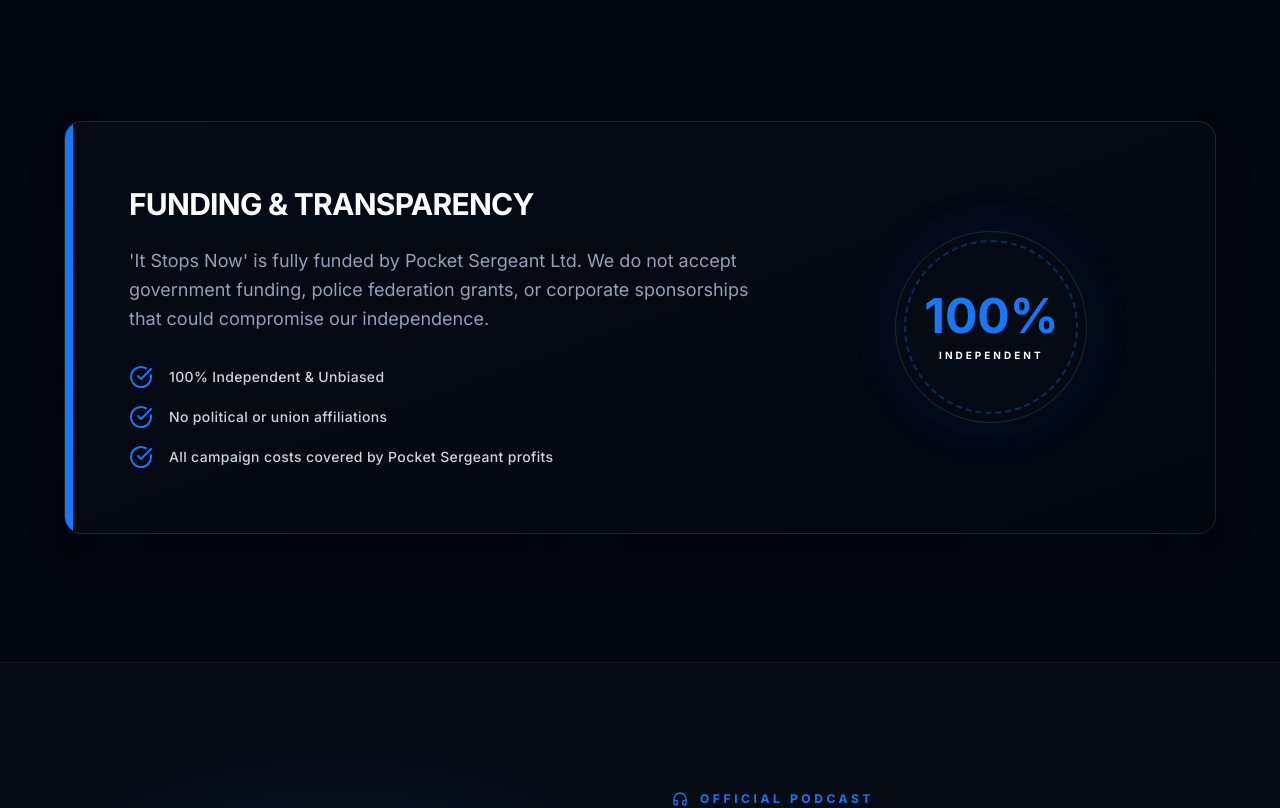
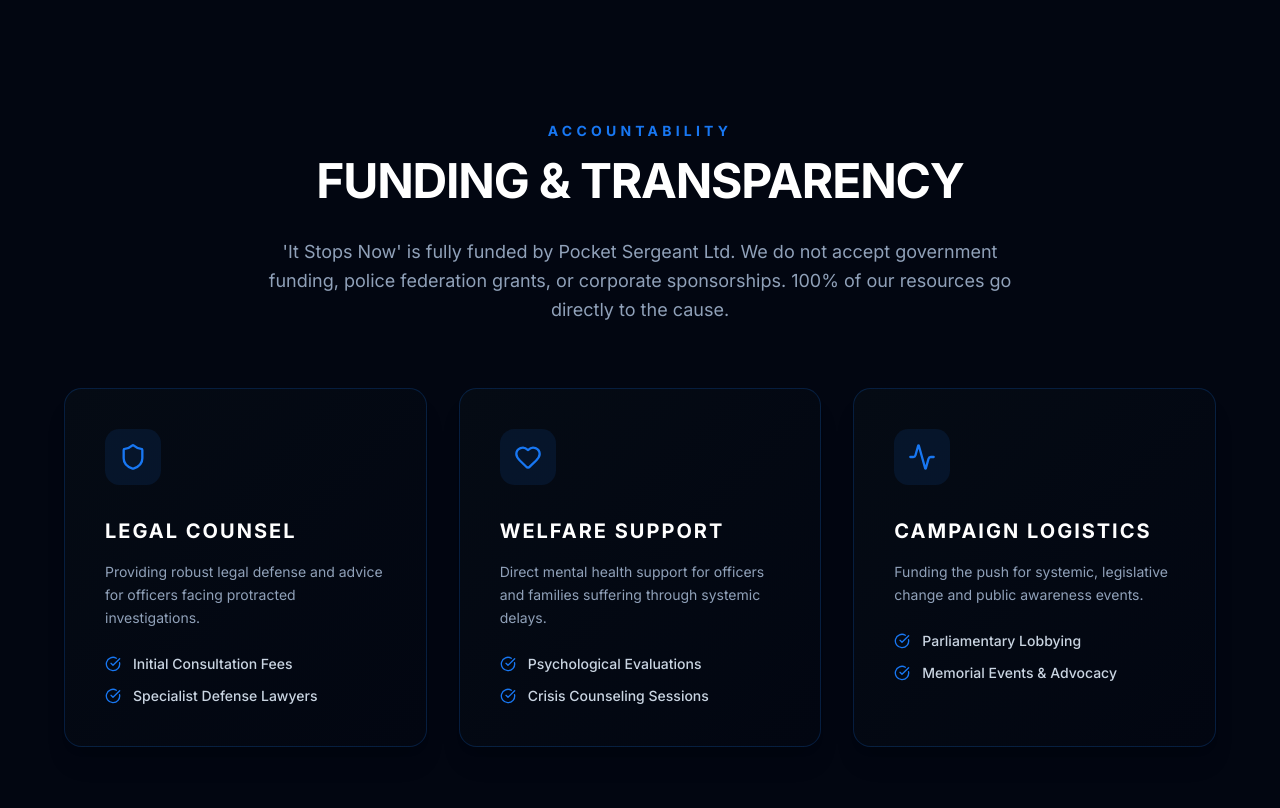
Before and after one commit to inx-nishits/itstopsnow, a Next.js app: page /about in a window 1280 px wide. Shown: the part 2240-3048 px from the top of the page. Built offline with nearby package versions, Linux system fonts and the light colour scheme.

Commit message:
UI up for demo

```diff
--- a/src/app/about/page.tsx
+++ b/src/app/about/page.tsx
@@ -179,34 +179,67 @@
       {/* 5. FUNDING TRANSPARENCY */}
       <section className="py-32 bg-[#020611] border-t border-white/5 relative">
         <div className="w-full px-6 lg:px-16 mx-auto max-w-[1600px]">
-          <div className="bg-gradient-to-br from-[#050B14] to-[#020611] border border-white/10 rounded-3xl shadow-2xl p-10 md:p-16 flex flex-col md:flex-row gap-16 items-center relative overflow-hidden">
-            <div className="absolute left-0 top-0 bottom-0 w-2 bg-[#1877F2]" />
-            <div className="md:w-2/3 relative z-10">
-              <h2 className="font-sans text-3xl font-bold uppercase tracking-tight text-white mb-6">FUNDING & TRANSPARENCY</h2>
-              <p className="text-slate-400 mb-8 text-lg leading-relaxed">
-                'It Stops Now' is fully funded by Pocket Sergeant Ltd. We do not accept government funding, police federation grants, or corporate sponsorships that could compromise our independence.
-              </p>
-              <ul className="space-y-4">
-                <li className="flex items-center gap-4 text-sm text-slate-300 font-medium tracking-wide">
-                  <CheckCircle className="w-6 h-6 text-[#1877F2] shrink-0" /> 100% Independent & Unbiased
+          <div className="text-center max-w-3xl mx-auto mb-16">
+            <h2 className="text-sm font-bold uppercase tracking-[0.3em] text-[#1877F2] mb-4">Accountability</h2>
+            <h2 className="font-sans text-3xl md:text-5xl font-bold uppercase tracking-tight mb-8">FUNDING & TRANSPARENCY</h2>
+            <p className="text-slate-400 text-lg leading-relaxed">
+              'It Stops Now' is fully funded by Pocket Sergeant Ltd. We do not accept government funding, police federation grants, or corporate sponsorships. 100% of our resources go directly to the cause.
+            </p>
+          </div>
+
+          <div className="grid grid-cols-1 md:grid-cols-3 gap-8">
+
+            {/* Card 1 */}
+            <div className="bg-gradient-to-br from-[#050B14] to-[#020611] border border-[#1877F2]/20 rounded-3xl p-10 hover:border-[#1877F2]/50 transition-all duration-500 shadow-xl group">
+              <div className="w-14 h-14 bg-[#1877F2]/10 rounded-2xl flex items-center justify-center mb-8 group-hover:scale-110 transition-transform">
+                <Shield className="w-7 h-7 text-[#1877F2]" />
+              </div>
+              <h3 className="font-bold text-xl uppercase tracking-widest mb-4 text-white">Legal Counsel</h3>
+              <p className="text-slate-400 text-sm leading-relaxed mb-6">Providing robust legal defense and advice for officers facing protracted investigations.</p>
+              <ul className="space-y-3">
+                <li className="flex items-start gap-3 text-sm text-slate-300 font-medium">
+                  <CheckCircle className="w-4 h-4 text-[#1877F2] mt-0.5" /> Initial Consultation Fees
                 </li>
-                <li className="flex items-center gap-4 text-sm text-slate-300 font-medium tracking-wide">
-                  <CheckCircle className="w-6 h-6 text-[#1877F2] shrink-0" /> No political or union affiliations
-                </li>
-                <li className="flex items-center gap-4 text-sm text-slate-300 font-medium tracking-wide">
-                  <CheckCircle className="w-6 h-6 text-[#1877F2] shrink-0" /> All campaign costs covered by Pocket Sergeant profits
+                <li className="flex items-start gap-3 text-sm text-slate-300 font-medium">
+                  <CheckCircle className="w-4 h-4 text-[#1877F2] mt-0.5" /> Specialist Defense Lawyers
                 </li>
               </ul>
             </div>
-            <div className="md:w-1/3 flex justify-center relative z-10">
-              <div className="w-48 h-48 bg-[#050B14] rounded-full border border-white/10 flex items-center justify-center shadow-[0_0_50px_rgba(24,119,242,0.1)] relative">
-                <div className="absolute inset-2 border-2 border-dashed border-[#1877F2]/30 rounded-full" />
-                <div className="text-center">
-                  <div className="text-5xl font-bold text-[#1877F2] font-sans mb-2">100%</div>
-                  <div className="text-[10px] font-bold uppercase text-white tracking-[0.3em]">Independent</div>
-                </div>
+
+            {/* Card 2 */}
+            <div className="bg-gradient-to-br from-[#050B14] to-[#020611] border border-[#1877F2]/20 rounded-3xl p-10 hover:border-[#1877F2]/50 transition-all duration-500 shadow-xl group">
+              <div className="w-14 h-14 bg-[#1877F2]/10 rounded-2xl flex items-center justify-center mb-8 group-hover:scale-110 transition-transform">
+                <Heart className="w-7 h-7 text-[#1877F2]" />
               </div>
+              <h3 className="font-bold text-xl uppercase tracking-widest mb-4 text-white">Welfare Support</h3>
+              <p className="text-slate-400 text-sm leading-relaxed mb-6">Direct mental health support for officers and families suffering through systemic delays.</p>
+              <ul className="space-y-3">
+                <li className="flex items-start gap-3 text-sm text-slate-300 font-medium">
+                  <CheckCircle className="w-4 h-4 text-[#1877F2] mt-0.5" /> Psychological Evaluations
+                </li>
+                <li className="flex items-start gap-3 text-sm text-slate-300 font-medium">
+                  <CheckCircle className="w-4 h-4 text-[#1877F2] mt-0.5" /> Crisis Counseling Sessions
+                </li>
+              </ul>
             </div>
+
+            {/* Card 3 */}
+            <div className="bg-gradient-to-br from-[#050B14] to-[#020611] border border-[#1877F2]/20 rounded-3xl p-10 hover:border-[#1877F2]/50 transition-all duration-500 shadow-xl group">
+              <div className="w-14 h-14 bg-[#1877F2]/10 rounded-2xl flex items-center justify-center mb-8 group-hover:scale-110 transition-transform">
+                <Activity className="w-7 h-7 text-[#1877F2]" />
+              </div>
+              <h3 className="font-bold text-xl uppercase tracking-widest mb-4 text-white">Campaign Logistics</h3>
+              <p className="text-slate-400 text-sm leading-relaxed mb-6">Funding the push for systemic, legislative change and public awareness events.</p>
+              <ul className="space-y-3">
+                <li className="flex items-start gap-3 text-sm text-slate-300 font-medium">
+                  <CheckCircle className="w-4 h-4 text-[#1877F2] mt-0.5" /> Parliamentary Lobbying
+                </li>
+                <li className="flex items-start gap-3 text-sm text-slate-300 font-medium">
+                  <CheckCircle className="w-4 h-4 text-[#1877F2] mt-0.5" /> Memorial Events & Advocacy
+                </li>
+              </ul>
+            </div>
+
           </div>
         </div>
       </section>
@@ -278,7 +311,7 @@
           <div className="flex flex-wrap justify-center gap-6">
             <Link href="/take-action">
               <Button className="bg-[#1877F2] text-white hover:bg-blue-600 font-bold uppercase tracking-widest text-xs px-12 py-7 rounded-full shadow-[0_0_30px_rgba(24,119,242,0.3)] transition-all hover:scale-105">
-                Take Action Today
+                Get Involved Today
               </Button>
             </Link>
             <Link href="https://pocketsergeant.co.uk" target="_blank">
--- a/src/app/news/[slug]/page.tsx
+++ b/src/app/news/[slug]/page.tsx
@@ -1,7 +1,7 @@
 "use client";
 
 import { motion } from "framer-motion";
-import { Search, Filter, Calendar, Share2, ArrowRight, BookOpen, Clock, Tag, ExternalLink } from "lucide-react";
+import { Search, Filter, Calendar, Share2, ArrowRight, BookOpen, Clock, Tag, ExternalLink, ChevronRight } from "lucide-react";
 import Link from "next/link";
 import { Button } from "@/components/ui/button";
 import { FileText } from "lucide-react";
@@ -139,7 +139,7 @@
               <div className="bg-gradient-to-br from-[#1877F2]/20 to-[#050B14] border border-[#1877F2]/30 rounded-3xl p-8 text-white shadow-2xl relative overflow-hidden">
                 <div className="absolute top-0 right-0 h-full w-full bg-[url('https://images.unsplash.com/photo-1541872511475-cb56767676f6?auto=format&fit=crop&q=80&w=600')] bg-cover opacity-10 mask-image-to-r pointer-events-none" />
                 <div className="relative z-10">
-                  <h4 className="font-sans text-2xl font-bold uppercase tracking-tight mb-4 text-white">TAKE ACTION TODAY</h4>
+                  <h4 className="font-sans text-2xl font-bold uppercase tracking-tight mb-4 text-white">GET INVOLVED TODAY</h4>
                   <p className="text-slate-300 text-sm mb-8 leading-relaxed">
                     Help us enforce a 12-month time limit on investigations. Contact your local MP in less than 2 minutes using our template letter.
                   </p>
--- a/src/app/page.tsx
+++ b/src/app/page.tsx
@@ -1,7 +1,7 @@
 "use client";
 
 import Link from "next/link";
-import { Quote, Calendar, ArrowRight, Mail, Heart, Clock } from "lucide-react";
+import { Quote, Calendar, ArrowRight, Mail, Heart, Clock, AlertTriangle } from "lucide-react";
 import { Button } from "@/components/ui/button";
 import { motion, animate, useInView } from "framer-motion";
 import { useState, useEffect, useRef } from "react";
@@ -36,7 +36,7 @@
     <div className="flex flex-col min-h-screen bg-[#030712] text-white font-sans">
 
       {/* HERO SECTION */}
-      <section className="relative w-full min-h-[90vh] flex flex-col justify-center bg-[#050A14] pt-32 pb-48 lg:pt-40 lg:pb-56 border-b border-white/5">
+      <section className="relative w-full min-h-[100dvh] flex flex-col justify-center bg-[#050A14] pt-24 pb-16 lg:pt-32 lg:pb-16 border-b border-white/5 overflow-hidden">
 
         {/* Full-Screen Background Image */}
         <div className="absolute inset-0 z-0">
@@ -51,16 +51,16 @@
         </div>
 
         {/* Content Container */}
-        <div className="w-full px-6 lg:px-16 mx-auto relative z-10 flex flex-col lg:flex-row items-center lg:justify-between gap-12 max-w-[1600px]">
+        <div className="w-full px-6 lg:px-16 mx-auto relative z-10 flex flex-col lg:flex-row items-center lg:justify-between gap-12 max-w-[1600px] pb-12">
 
           {/* Left Content */}
           <div className="w-full lg:w-full max-w-[1200px] pt-20 lg:pt-0">
-            <h1 className="text-5xl md:text-7xl xl:text-8xl font-black leading-none mb-6 tracking-tighter uppercase drop-shadow-2xl py-2">
-              <span className="text-white">A SYSTEM </span>
-              <span className="text-transparent bg-clip-text bg-gradient-to-r from-[#1877F2] to-blue-400 pr-2 lg:pr-4">IN CRISIS</span>
+            <h1 className="text-7xl md:text-[6rem] xl:text-[9rem] font-black leading-[0.9] mb-8 tracking-tighter uppercase drop-shadow-2xl py-2">
+              <span className="text-white block">A SYSTEM</span>
+              <span className="text-transparent bg-clip-text bg-gradient-to-r from-[#1877F2] to-blue-400 block pr-4">IN CRISIS</span>
             </h1>
-            <h2 className="text-2xl md:text-3xl xl:text-4xl font-medium text-white mb-8 leading-tight tracking-tight drop-shadow-md">
-              Supporting the Men and<br />Women who Protect Us.
+            <h2 className="text-2xl md:text-3xl xl:text-4xl font-medium text-white mb-8 leading-tight tracking-tight drop-shadow-md max-w-4xl">
+              Supporting the Men and Women who Protect Us.
             </h2>
 
             <p className="text-base md:text-lg xl:text-xl text-slate-300 mb-10 font-normal leading-relaxed max-w-3xl drop-shadow">
@@ -90,6 +90,25 @@
              {/* We can add a conceptual graphic or abstract shapes here later */}
           </div>
 
+        </div>
+        {/* INFORMATION ALERT BOX (Pinned to bottom of Hero) */}
+        <div className="absolute bottom-0 left-0 w-full bg-[#1877F2] py-4 border-b border-white/10 z-20 shadow-[0_10px_30px_rgba(24,119,242,0.15)]">
+          <div className="w-full px-6 lg:px-16 mx-auto max-w-[1600px] flex flex-col md:flex-row items-center justify-between gap-4">
+            <div className="flex items-center gap-4">
+              <div className="bg-white/20 p-2 rounded-full">
+                <AlertTriangle className="w-5 h-5 text-white" />
+              </div>
+              <div>
+                <p className="text-white font-bold text-sm tracking-wide">URGENT ACTION REQUIRED</p>
+                <p className="text-white/80 text-xs font-medium">The Parliamentary Debate is scheduled for Nov 25th. Have you contacted your MP?</p>
+              </div>
+            </div>
+            <Link href="/take-action">
+              <Button className="bg-white text-[#1877F2] hover:bg-slate-100 font-bold px-6 py-2 rounded-full text-xs tracking-widest uppercase transition-all shadow-lg hover:shadow-xl hover:-translate-y-0.5">
+                Contact MP Now
+              </Button>
+            </Link>
+          </div>
         </div>
       </section>
 
@@ -367,6 +386,60 @@
         </div>
       </section>
 
+      {/* QUOTE CARDS SECTION (Supporting the Cinematic Quote) */}
+      <section className="bg-[#0a1224] py-16 border-b border-white/5 relative z-10">
+        <div className="w-full px-6 lg:px-16 mx-auto max-w-[1600px]">
+          <div className="grid grid-cols-1 md:grid-cols-3 gap-6">
+
+            {/* Quote Card 1 */}
+            <div className="bg-[#050A14] border border-[#1877F2]/20 rounded-2xl p-8 relative hover:-translate-y-2 transition-transform duration-500 shadow-lg group">
+              <Quote className="w-10 h-10 text-[#1877F2]/20 absolute top-6 right-6 group-hover:scale-110 transition-transform" />
+              <p className="text-slate-300 font-medium italic text-sm mb-6 relative z-10 leading-relaxed">
+                "We are not asking for immunity. We are simply asking for fairness and for investigations to not drag out for years, destroying our mental health."
+              </p>
+              <div className="flex items-center gap-3 border-t border-white/10 pt-4 mt-auto">
+                <div className="w-8 h-8 rounded-full bg-[#1877F2]/20 flex items-center justify-center font-bold text-[#1877F2] text-xs">A</div>
+                <div>
+                  <p className="text-white text-xs font-bold tracking-wide">Anonymous Officer</p>
+                  <p className="text-slate-500 text-[10px] uppercase tracking-widest">Metropolitan Police</p>
+                </div>
+              </div>
+            </div>
+
+            {/* Quote Card 2 */}
+            <div className="bg-[#050A14] border border-[#1877F2]/20 rounded-2xl p-8 relative hover:-translate-y-2 transition-transform duration-500 shadow-lg group">
+              <Quote className="w-10 h-10 text-[#1877F2]/20 absolute top-6 right-6 group-hover:scale-110 transition-transform" />
+              <p className="text-slate-300 font-medium italic text-sm mb-6 relative z-10 leading-relaxed">
+                "The lack of welfare support during these 4-year IOPC proceedings is a national scandal. It Stops Now is our only voice."
+              </p>
+              <div className="flex items-center gap-3 border-t border-white/10 pt-4 mt-auto">
+                <div className="w-8 h-8 rounded-full bg-[#1877F2]/20 flex items-center justify-center font-bold text-[#1877F2] text-xs">P</div>
+                <div>
+                  <p className="text-white text-xs font-bold tracking-wide">Police Federation Rep</p>
+                  <p className="text-slate-500 text-[10px] uppercase tracking-widest">National Body</p>
+                </div>
+              </div>
+            </div>
+
+            {/* Quote Card 3 */}
+            <div className="bg-[#050A14] border border-[#1877F2]/20 rounded-2xl p-8 relative hover:-translate-y-2 transition-transform duration-500 shadow-lg group">
+              <Quote className="w-10 h-10 text-[#1877F2]/20 absolute top-6 right-6 group-hover:scale-110 transition-transform" />
+              <p className="text-slate-300 font-medium italic text-sm mb-6 relative z-10 leading-relaxed">
+                "My partner was completely cleared of all charges, but the 3-year wait took a toll we can never repair. This system must change."
+              </p>
+              <div className="flex items-center gap-3 border-t border-white/10 pt-4 mt-auto">
+                <div className="w-8 h-8 rounded-full bg-[#1877F2]/20 flex items-center justify-center font-bold text-[#1877F2] text-xs">S</div>
+                <div>
+                  <p className="text-white text-xs font-bold tracking-wide">Spouse of Officer</p>
+                  <p className="text-slate-500 text-[10px] uppercase tracking-widest">Family Member</p>
+                </div>
+              </div>
+            </div>
+
+          </div>
+        </div>
+      </section>
+
       {/* MISSION PILLARS (Formerly Quote Cards) */}
       <section className="bg-[#010b19] pb-24 border-b border-white/5 relative z-10">
         <div className="w-full px-6 lg:px-16 mx-auto max-w-[1600px]">
@@ -583,9 +656,9 @@
 
 
       {/* MAKE A DIFFERENCE TODAY */}
-      <section className="relative bg-[#02050A] py-24 lg:py-40 border-t border-white/10 overflow-hidden">
+      <section className="relative bg-[#02050A] py-16 lg:py-24 border-t border-white/10 overflow-hidden">
         <div className="w-full px-6 lg:px-16 mx-auto relative z-10 max-w-[1600px]">
-          <div className="bg-[#1877F2] rounded-[3rem] p-12 md:p-20 lg:p-32 relative overflow-hidden flex flex-col justify-center text-center items-center shadow-[0_30px_60px_rgba(24,119,242,0.3)] border border-white/10">
+          <div className="bg-[#1877F2] rounded-[3rem] py-16 px-8 md:py-20 md:px-16 lg:py-24 lg:px-20 relative overflow-hidden flex flex-col justify-center text-center items-center shadow-[0_30px_60px_rgba(24,119,242,0.3)] border border-white/10">
 
             {/* Dynamic Background Image */}
             <div className="absolute inset-0 opacity-20 mix-blend-overlay bg-[url('https://images.unsplash.com/photo-1521634586221-a36c84c1f1ec?auto=format&fit=crop&q=80&w=1600')] bg-cover bg-center"></div>
--- a/src/app/research/[slug]/page.tsx
+++ b/src/app/research/[slug]/page.tsx
@@ -146,7 +146,7 @@
           </div>
 
           <div className="bg-[#010B19] text-white rounded-3xl p-8 shadow-xl text-center border border-slate-800">
-            <h3 className="text-xl font-bold uppercase font-heading mb-4 text-white">Take Action</h3>
+            <h3 className="text-xl font-bold uppercase font-heading mb-4 text-white">Get Involved</h3>
             <p className="text-slate-400 text-sm mb-8 leading-relaxed">Use this evidence to demand a 12-month limit from your Member of Parliament.</p>
             <Link href="/take-action">
               <Button className="w-full bg-blue-600 hover:bg-blue-500 text-white font-bold uppercase tracking-widest py-7 shadow-lg shadow-blue-500/20 transition-all hover:-translate-y-1">
--- a/src/app/take-action/page.tsx
+++ b/src/app/take-action/page.tsx
@@ -333,7 +333,7 @@
                       <label className="text-[10px] font-bold text-slate-500 uppercase tracking-widest mb-3 block">Your Name</label>
                       <input
                         type="text"
-                        placeholder="e.g. John Doe"
+                        placeholder="e.g. John Smith"
                         value={personalization.name}
                         onChange={(e) => setPersonalization({...personalization, name: e.target.value})}
                         className="w-full bg-white/[0.02] border border-white/10 rounded-xl px-5 py-4 text-sm text-white focus:outline-none focus:border-[#1877F2] transition-colors placeholder-slate-600 shadow-inner"
```
Also changed, not shown: src/app/stories/submit/page.tsx (+1 -1 lines).
